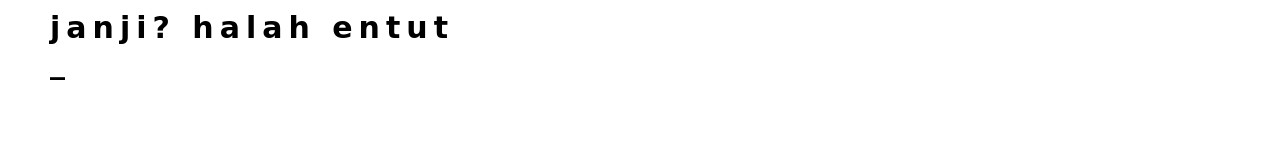
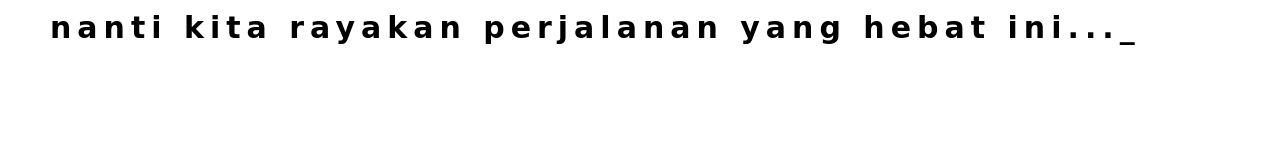
Before and after one commit to naufalnurrudin/huffttt, a plain HTML site: page index.html in a window 1280 px wide. Drawn offline with Linux system fonts and the light colour scheme; a web font is replaced by a local one.

Commit message:
Update index.html

```diff
--- a/index.html
+++ b/index.html
@@ -20,7 +20,7 @@
 	<script type="text/javascript">
 		// set up text to print, each item in array is new line
 		var aText = new Array(
-			"janji? halah entut",
+			"nanti kita rayakan perjalanan yang hebat ini...",
 			""
 		);
 		var iSpeed = 100; // time delay of print out
```
